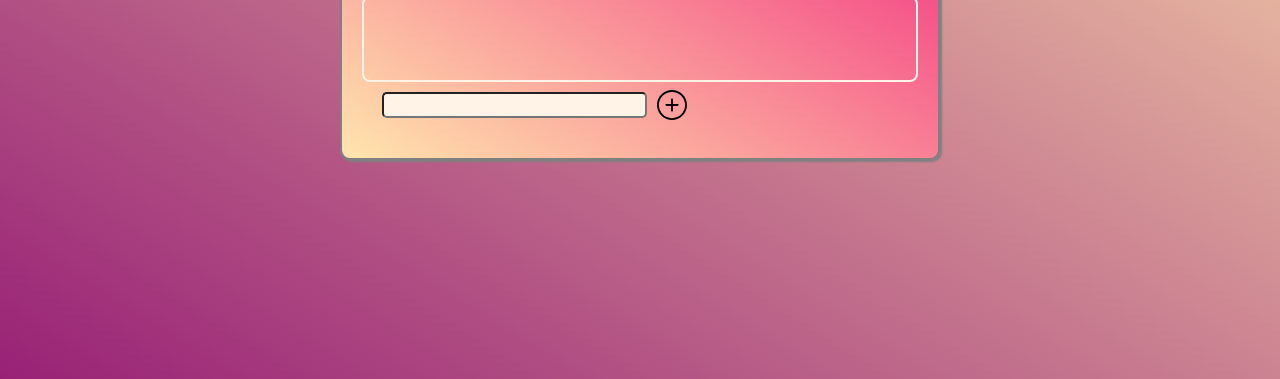
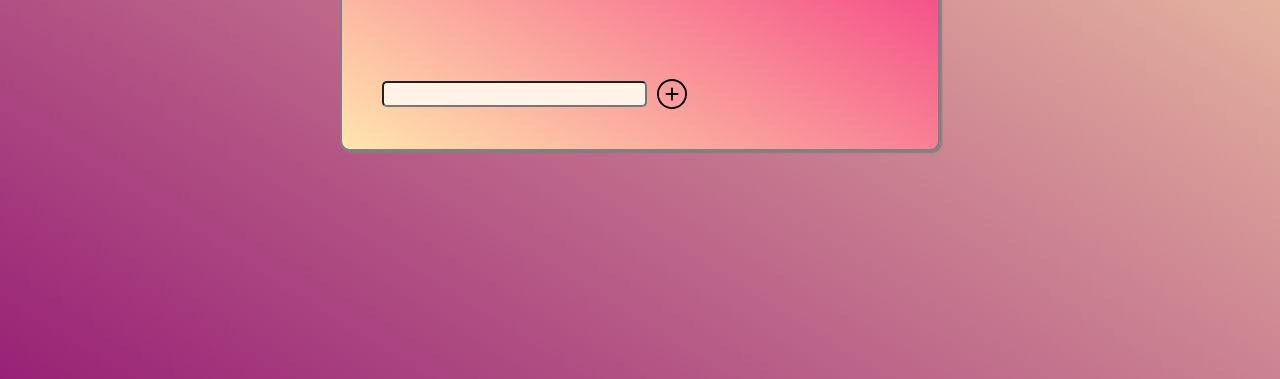
Before and after one commit to erikbejstam/to-do-list, a website with bundled scripts: page public/index.html in a window 1280 px wide. Shown: the part 421-800 px from the top of the page. Built offline with nearby package versions, Linux system fonts and the light colour scheme.

Commit message:
Remove unnecessary HTML element

```diff
--- a/public/index.html
+++ b/public/index.html
@@ -16,10 +16,7 @@
         <div class="task-box">
             <h2 class="task-box-header">Tasks for today</h2>
 
-            <div class="list-wrapper">
-                <ul class="task-list"></ul>
-            </div>
-
+            <ul class="task-list"></ul>
 
             <form name="task-form" id="task-form">
                 <label for="task-input">Task input</label>
```
